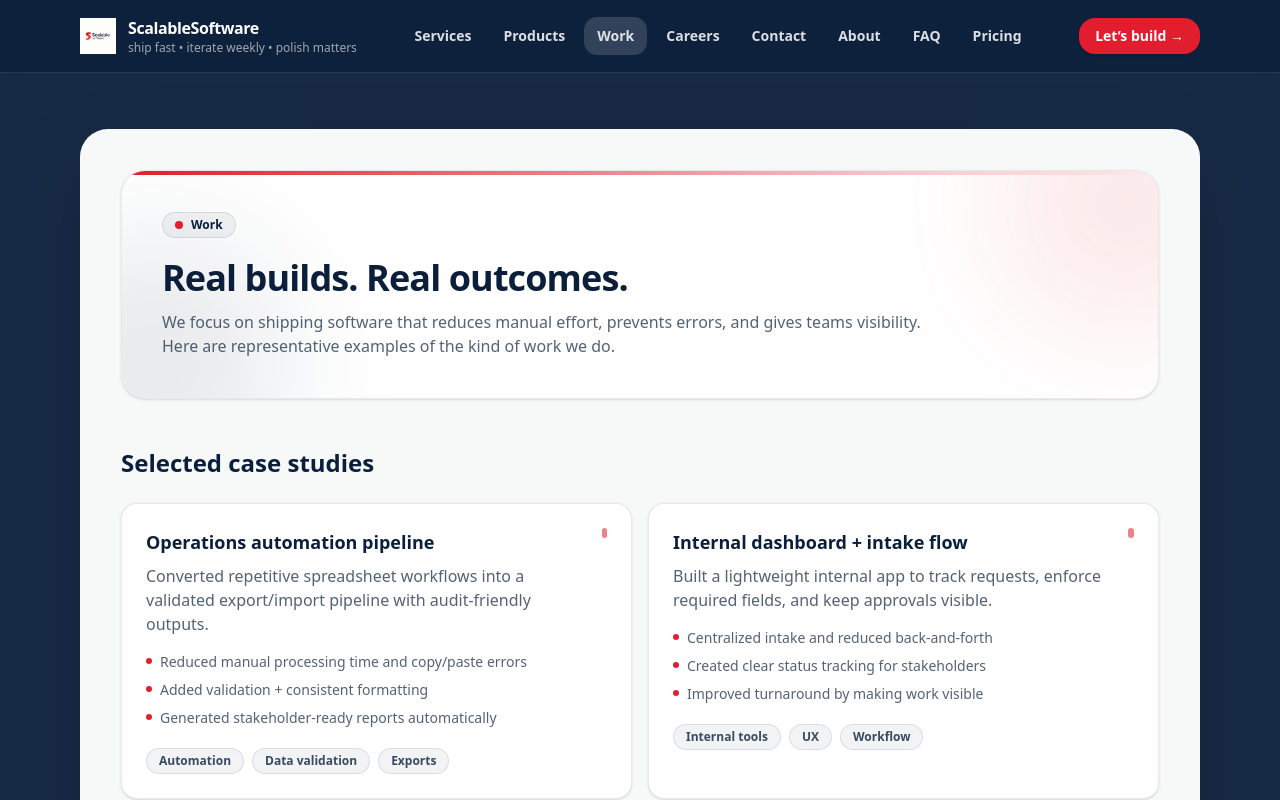
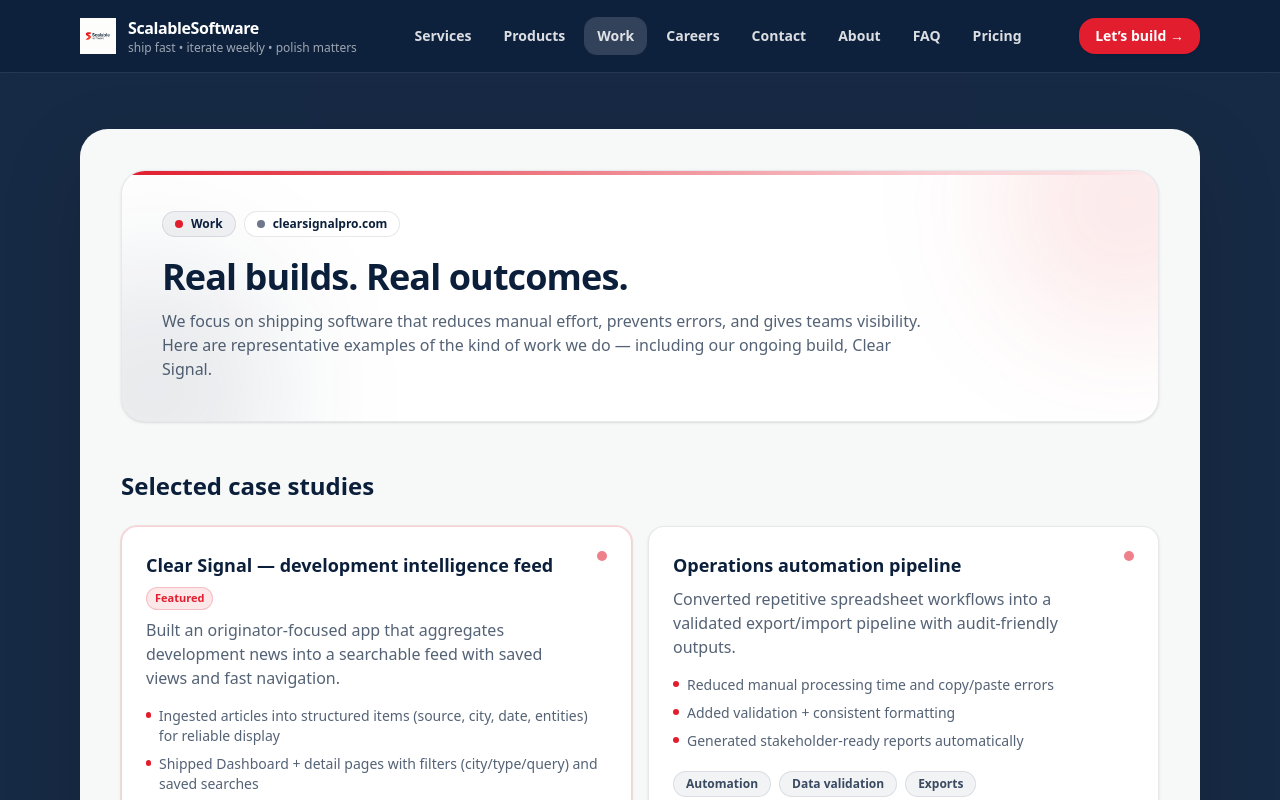
Before and after one commit to AsherKirshtein/scalable-software, a React (Vite) app: page /work in a window 1280 px wide. Shown: the top 800 px of the page. Built offline with nearby package versions, Linux system fonts and the light colour scheme.

Commit message:
Added Clear-Signal details

```diff
--- a/src/pages/Products.tsx
+++ b/src/pages/Products.tsx
@@ -3,11 +3,15 @@
   status,
   desc,
   bullets,
+  href,
+  logoSrc,
 }: {
   title: string;
   status: "Exploring" | "Drafting" | "Building";
   desc: string;
   bullets: string[];
+  href?: string;
+  logoSrc?: string; // put files in /public and use "/file.svg"
 }) {
   const badge =
     status === "Building"
@@ -17,10 +21,43 @@
   return (
     <div className="group rounded-2xl border border-[#0B1F3B]/10 bg-white p-6 shadow-sm transition hover:-translate-y-0.5 hover:shadow-md">
       <div className="flex items-start justify-between gap-3">
-        <div className="text-lg font-semibold text-[#0B1F3B]">{title}</div>
-        <span className={`rounded-full px-2 py-1 text-xs font-semibold ${badge}`}>{status}</span>
+        <div className="min-w-0">
+          <div className="flex items-center gap-3">
+            {logoSrc ? (
+              <div className="flex h-9 w-9 items-center justify-center rounded-xl border border-[#0B1F3B]/10 bg-white">
+                <img
+                  src={logoSrc}
+                  alt={`${title} logo`}
+                  className="h-[22px] w-[22px] opacity-90"
+                  loading="lazy"
+                />
+              </div>
+            ) : null}
+
+            <div className="min-w-0">
+              <div className="text-lg font-semibold text-[#0B1F3B]">{title}</div>
+
+              {href ? (
+                <a
+                  href={href}
+                  target="_blank"
+                  rel="noreferrer"
+                  className="mt-1 inline-flex items-center gap-2 text-xs font-semibold text-[#0B1F3B]/60 hover:text-[#0B1F3B]"
+                >
+                  <span className="inline-block h-1.5 w-1.5 rounded-full bg-[#E11D2E]/70" />
+                  {href.replace(/^https?:\/\//, "")}
+                </a>
+              ) : null}
+            </div>
+          </div>
+        </div>
+
+        <span className={`shrink-0 rounded-full px-2 py-1 text-xs font-semibold ${badge}`}>
+          {status}
+        </span>
       </div>
-      <p className="mt-2 text-[#0B1F3B]/70">{desc}</p>
+
+      <p className="mt-3 text-[#0B1F3B]/70">{desc}</p>
 
       <ul className="mt-4 space-y-2 text-sm text-[#0B1F3B]/70">
         {bullets.map((b) => (
@@ -53,8 +90,8 @@
           </h1>
 
           <p className="mt-3 max-w-3xl text-[#0B1F3B]/70">
-            Products come from real ops problems we see repeatedly. If you’ve got one, email it —
-            that’s our “market research.”
+            These are internal products we’re building from real ops problems we see repeatedly.
+            If you’ve got one, email it — that’s our “market research.”
           </p>
 
           <a
@@ -74,6 +111,20 @@
 
         <div className="mt-6 grid gap-4 sm:grid-cols-2">
           <ProductCard
+            title="Clear Signal"
+            status="Building"
+            href="https://clearsignalpro.com"
+            logoSrc="/clearsignal-mark.png"
+            desc="Development intelligence for originators — a clean feed of project signals, searchable by city, developer, and entity."
+            bullets={[
+              "Ingest articles into a structured feed (city, date, source, entities)",
+              "Filters + search + saved views for quick weekly scans",
+              "Designed to scale: dedupe + backend search as volume grows",
+              "Fast navigation from dashboard → detail pages",
+            ]}
+          />
+
+          <ProductCard
             title="Lease Deadline Tracker"
             status="Exploring"
             desc="Extract key dates + escalation clauses from leases and notify before money is missed."
@@ -84,6 +135,7 @@
               "Searchable clause library",
             ]}
           />
+
           <ProductCard
             title="Ops Automation Kits"
             status="Drafting"
--- a/src/pages/Work.tsx
+++ b/src/pages/Work.tsx
@@ -1,24 +1,39 @@
-
-
 function CaseStudy({
   title,
   outcome,
   bullets,
   tags,
+  href,
+  featured = false,
 }: {
   title: string;
   outcome: string;
   bullets: string[];
   tags: string[];
+  href?: string;
+  featured?: boolean;
 }) {
-  return (
-    <div className="group rounded-2xl border border-[#0B1F3B]/10 bg-white p-6 shadow-sm transition hover:-translate-y-0.5 hover:shadow-md">
+  const Card = (
+    <div
+      className={[
+        "group rounded-2xl border bg-white p-6 shadow-sm transition hover:-translate-y-0.5 hover:shadow-md",
+        featured ? "border-[#E11D2E]/20 ring-1 ring-[#E11D2E]/10" : "border-[#0B1F3B]/10",
+      ].join(" ")}
+    >
       <div className="flex items-start justify-between gap-3">
-        <div>
+        <div className="min-w-0">
+          <div className="flex flex-wrap items-center gap-2">
             <div className="text-lg font-semibold text-[#0B1F3B]">{title}</div>
+            {featured ? (
+              <span className="rounded-full border border-[#E11D2E]/20 bg-[#E11D2E]/10 px-2 py-0.5 text-[11px] font-semibold text-[#E11D2E]">
+                Featured
+              </span>
+            ) : null}
+          </div>
           <div className="mt-2 text-[#0B1F3B]/70">{outcome}</div>
         </div>
-        <div className="h-2.5 w-2.5 rounded-full bg-[#E11D2E]/80 opacity-70 group-hover:opacity-100" />
+
+        <div className="h-2.5 w-2.5 shrink-0 rounded-full bg-[#E11D2E]/80 opacity-70 group-hover:opacity-100" />
       </div>
 
       <ul className="mt-4 space-y-2 text-sm text-[#0B1F3B]/70">
@@ -42,6 +57,20 @@
       </div>
     </div>
   );
+
+  if (!href) return Card;
+
+  return (
+    <a
+      href={href}
+      target="_blank"
+      rel="noreferrer"
+      className="block focus:outline-none focus-visible:ring-2 focus-visible:ring-[#E11D2E]/40 rounded-2xl"
+      aria-label={`${title} (opens in new tab)`}
+    >
+      {Card}
+    </a>
+  );
 }
 
 export default function Work() {
@@ -53,9 +82,22 @@
         <div className="absolute left-0 top-0 h-1 w-full bg-gradient-to-r from-[#E11D2E] via-[#E11D2E]/50 to-transparent" />
 
         <div className="relative">
+          <div className="flex flex-wrap items-center gap-2">
             <div className="inline-flex items-center gap-2 rounded-full border border-[#0B1F3B]/10 bg-[#0B1F3B]/5 px-3 py-1 text-xs font-semibold text-[#0B1F3B]">
               <span className="inline-block h-2 w-2 rounded-full bg-[#E11D2E]" />
               Work
+            </div>
+
+            <a
+              href="https://clearsignalpro.com"
+              target="_blank"
+              rel="noreferrer"
+              className="inline-flex items-center gap-2 rounded-full border border-[#0B1F3B]/10 bg-white px-3 py-1 text-xs font-semibold text-[#0B1F3B] hover:bg-[#0B1F3B]/5"
+              aria-label="Clear Signal domain (opens in new tab)"
+            >
+              <span className="inline-block h-2 w-2 rounded-full bg-[#0B1F3B]/60" />
+              clearsignalpro.com
+            </a>
           </div>
 
           <h1 className="mt-5 text-3xl font-semibold tracking-tight text-[#0B1F3B] sm:text-4xl">
@@ -64,7 +106,7 @@
 
           <p className="mt-3 max-w-3xl text-[#0B1F3B]/70">
             We focus on shipping software that reduces manual effort, prevents errors, and gives teams visibility.
-              Here are representative examples of the kind of work we do.
+            Here are representative examples of the kind of work we do — including our ongoing build, Clear Signal.
           </p>
         </div>
       </section>
@@ -72,6 +114,19 @@
       <section>
         <h2 className="text-2xl font-semibold text-[#0B1F3B]">Selected case studies</h2>
         <div className="mt-6 grid gap-4 sm:grid-cols-2">
+          <CaseStudy
+            featured
+            title="Clear Signal — development intelligence feed"
+            outcome="Built an originator-focused app that aggregates development news into a searchable feed with saved views and fast navigation."
+            bullets={[
+              "Ingested articles into structured items (source, city, date, entities) for reliable display",
+              "Shipped Dashboard + detail pages with filters (city/type/query) and saved searches",
+              "Designed for scale: backend-first search/filtering plan + dedupe on ingest to keep the dataset clean",
+            ]}
+            tags={["Product build", "Data ingestion", "Search & filters", "Next.js"]}
+            href="https://clearsignalpro.com"
+          />
+
           <CaseStudy
             title="Operations automation pipeline"
             outcome="Converted repetitive spreadsheet workflows into a validated export/import pipeline with audit-friendly outputs."
@@ -82,6 +137,7 @@
             ]}
             tags={["Automation", "Data validation", "Exports"]}
           />
+
           <CaseStudy
             title="Internal dashboard + intake flow"
             outcome="Built a lightweight internal app to track requests, enforce required fields, and keep approvals visible."
@@ -92,6 +148,7 @@
             ]}
             tags={["Internal tools", "UX", "Workflow"]}
           />
+
           <CaseStudy
             title="System integrations + reliability"
             outcome="Connected services using API integration patterns with retries, logging, and simple monitoring."
@@ -102,6 +159,7 @@
             ]}
             tags={["Integrations", "Reliability", "APIs"]}
           />
+
           <CaseStudy
             title="Prototype-to-production delivery"
             outcome="Delivered a fast prototype first, then iterated into a hardened production release."
```
Also changed, not shown: public/clearsignal-mark.png (added). Lines whose indentation alone changed are shown as unchanged.
